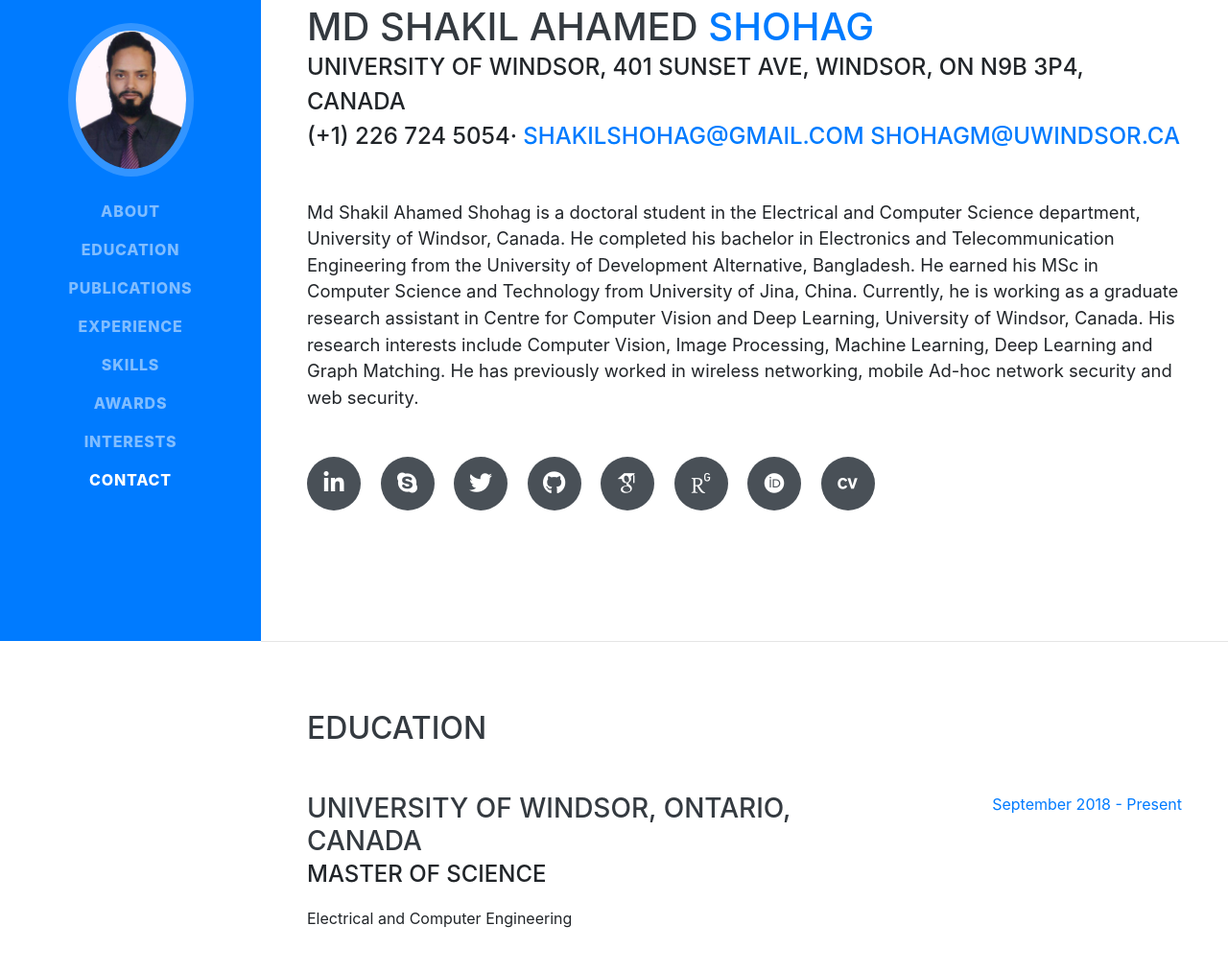
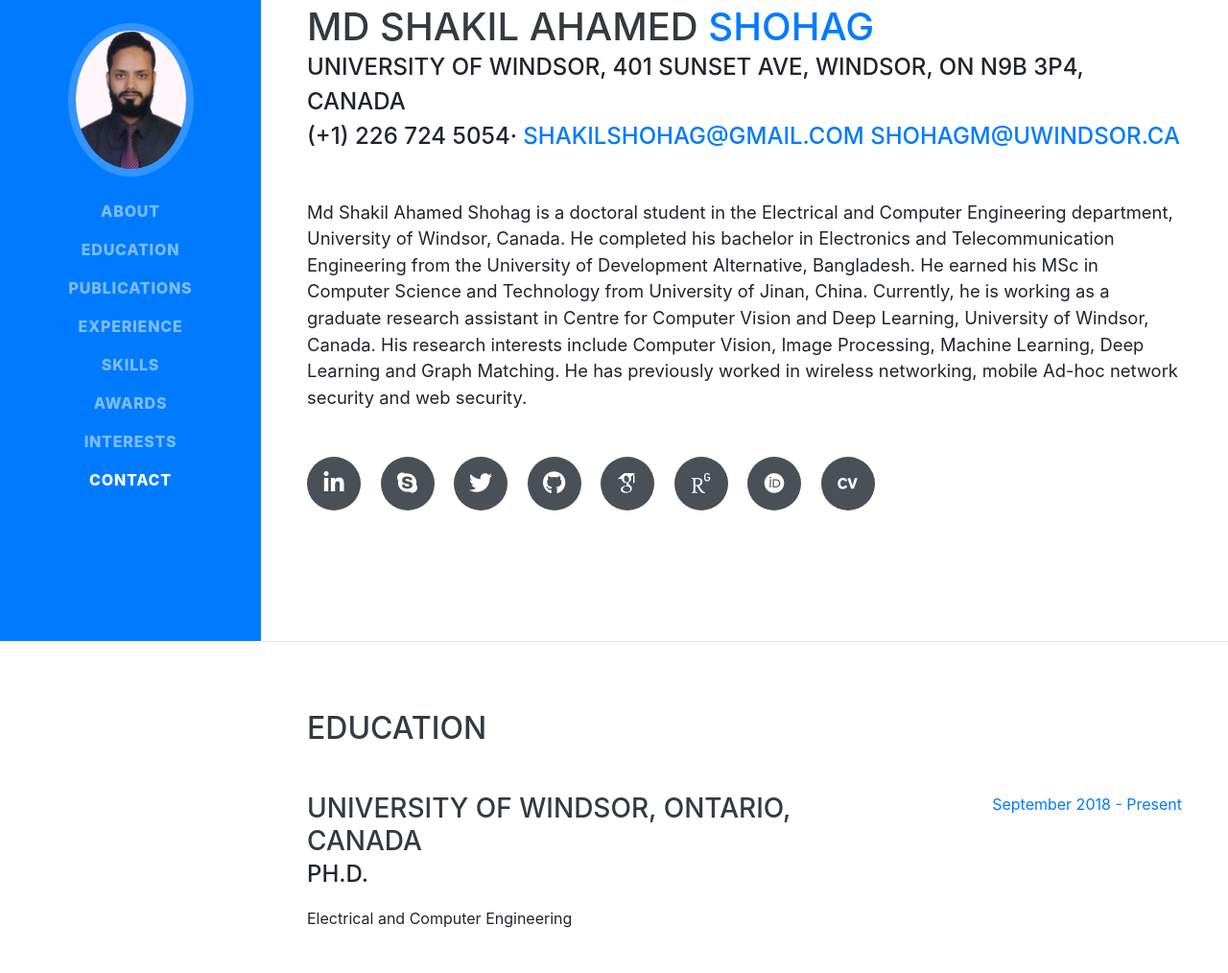
Before and after one commit to shakilshohag/shakilshohag.github.io, a website with bundled scripts: page index.html in a window 1280 px wide. Shown: the part 132-1146 px from the top of the page at 96% size. Built offline with nearby package versions, Linux system fonts and the light colour scheme; files whose address does not match are found by name; a web font is replaced by a local one.

Commit message:
Update index.html

```diff
--- a/index.html
+++ b/index.html
@@ -83,7 +83,7 @@
           <a href="mailto:shakilshohag@gmail.com">shakilshohag@gmail.com</a>
 	  <a href="mailto:shohagm@uwindsor.ca">shohagm@uwindsor.ca</a>
         </div>
-        <p class="lead mb-5">Md Shakil Ahamed Shohag is a doctoral student in the Electrical and Computer Science department, University of Windsor, Canada. He completed his bachelor in Electronics and Telecommunication Engineering from the University of Development Alternative, Bangladesh. He earned his MSc in Computer Science and Technology from University of Jina, China. Currently, he is working as a graduate research assistant in Centre for Computer Vision and Deep Learning, University of Windsor, Canada. His research interests include Computer Vision, Image Processing, Machine Learning, Deep Learning and Graph Matching. He has previously worked in wireless networking, mobile Ad-hoc network security and web security.</p>
+        <p class="lead mb-5">Md Shakil Ahamed Shohag is a doctoral student in the Electrical and Computer Engineering department, University of Windsor, Canada. He completed his bachelor in Electronics and Telecommunication Engineering from the University of Development Alternative, Bangladesh. He earned his MSc in Computer Science and Technology from University of Jinan, China. Currently, he is working as a graduate research assistant in Centre for Computer Vision and Deep Learning, University of Windsor, Canada. His research interests include Computer Vision, Image Processing, Machine Learning, Deep Learning and Graph Matching. He has previously worked in wireless networking, mobile Ad-hoc network security and web security.</p>
         <div class="social-icons">
           <a href="https://www.linkedin.com/in/shakilshohag/" target="_blank">
             <i class="fab fa-linkedin-in"></i>
@@ -123,7 +123,7 @@
 	 <div class="resume-item d-flex flex-column flex-md-row justify-content-between mb-5">
           <div class="resume-content">
             <h3 class="mb-0">University of Windsor, Ontario, Canada</h3>
-            <div class="subheading mb-3">Master of Science</div>
+            <div class="subheading mb-3">Ph.D.</div>
             <div>Electrical and Computer Engineering</div>
           </div>
           <div class="resume-date text-md-right">
@@ -387,7 +387,7 @@
             <h3 class="mb-0">Supervisors Contact</h3>
 				<ol type="1">
 					<li>
-						<strong>Prof. Q. M. Jonathan Wu</strong> Department of Electrical &amp; Computer Engineering, University of Windsor, Canada. </br> Email: <a href="mailto:zhaoxy@ujn.edu.cn">zhaoxy@ujn.edu.cn</a>
+						<strong>Prof. Q. M. Jonathan Wu</strong> Department of Electrical &amp; Computer Engineering, University of Windsor, Canada. </br> Email: <a href="mailto:jwu@uwindsor.ca">jwu@uwindsor.ca</a>
 					</li>
 					<li>
 						<strong>Prof. Xiuyang Zhao</strong> School of Information Science &amp; Engineering, University of Jinan, China. </br> Email: <a href="mailto:zhaoxy@ujn.edu.cn">zhaoxy@ujn.edu.cn</a>
```
